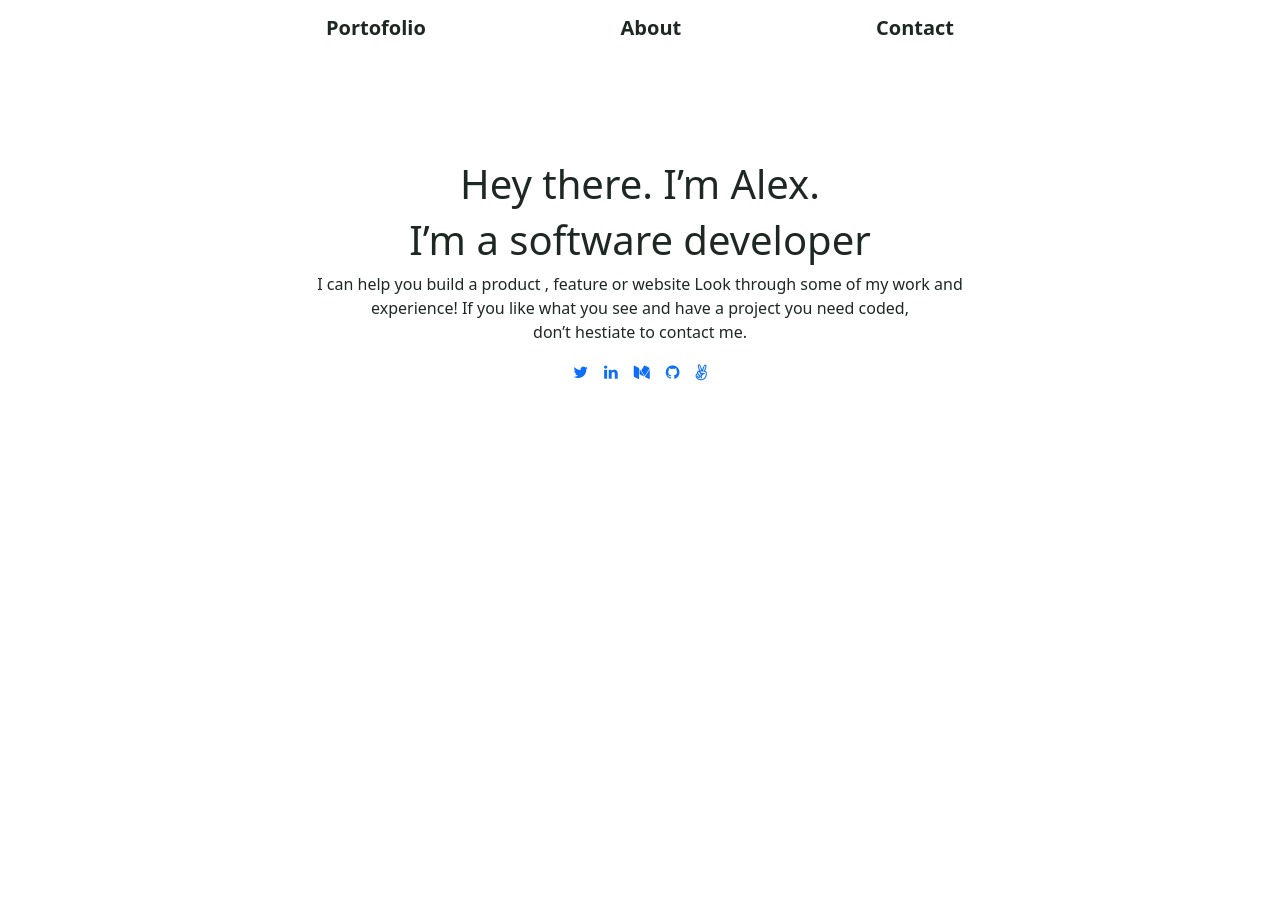
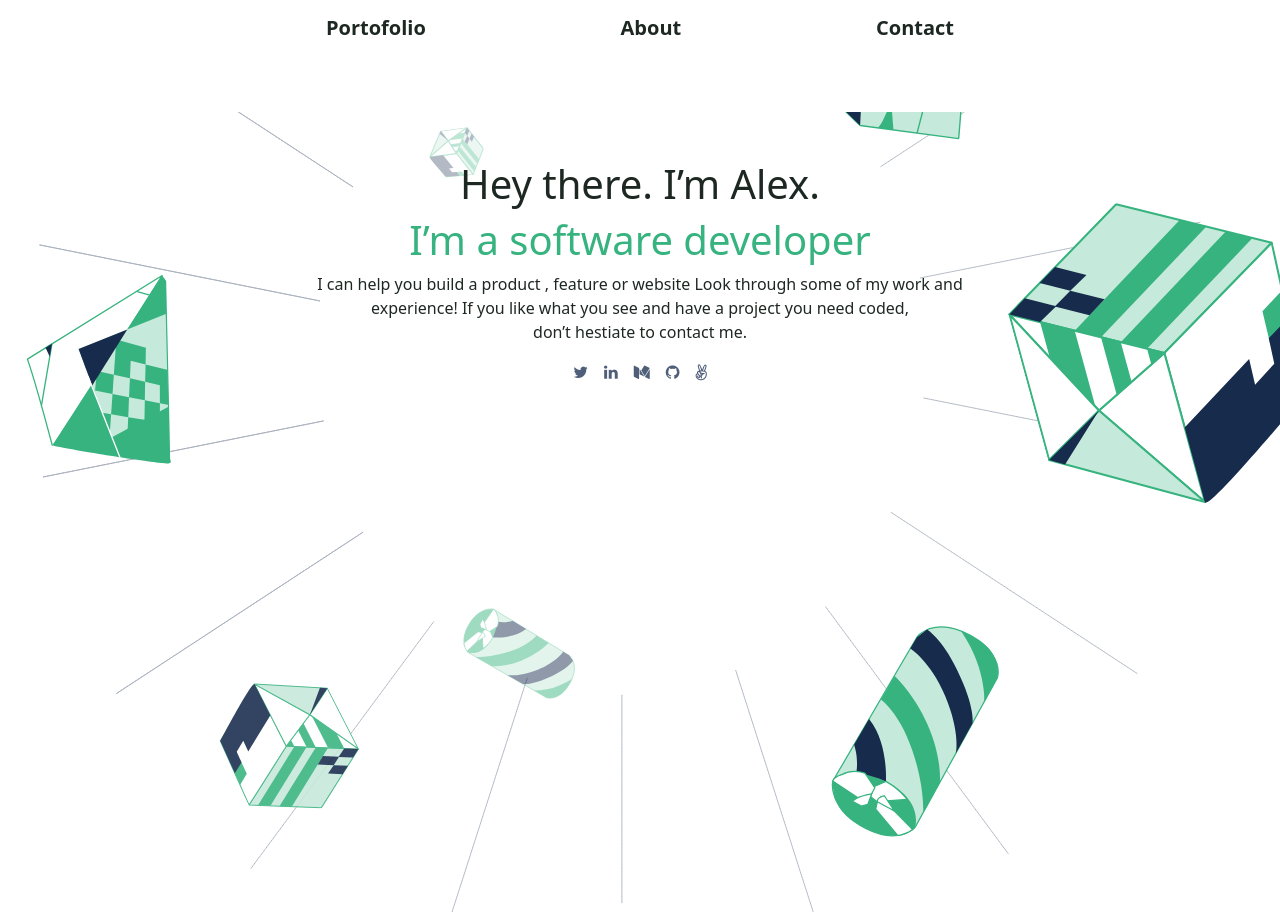
Before and after one commit to aimemalaika/bootstrap-portofolio, a plain HTML site: page index.htm in a window 1280 px wide. Before the commit the page ends 800 px from the top, so only its background shows below. Drawn offline with nearby package versions, Linux system fonts and the light colour scheme.

Commit message:
Update style.css

```diff
--- a/assets/css/style.css
+++ b/assets/css/style.css
@@ -6,3 +6,18 @@ body {
 .navbar-brand {
   color: #1e2823;
 }
+
+.bg-img {
+  background-image: url(/assets/img/Header-llustration-desktop.svg);
+  background-size: cover;
+  background-position: center;
+  background-repeat: no-repeat;
+  height: 100vh;
+}
+
+.social-conacts a {
+  color: #505f79;
+}
+.bg-img h2 {
+  color: #36b37e;
+}
```
